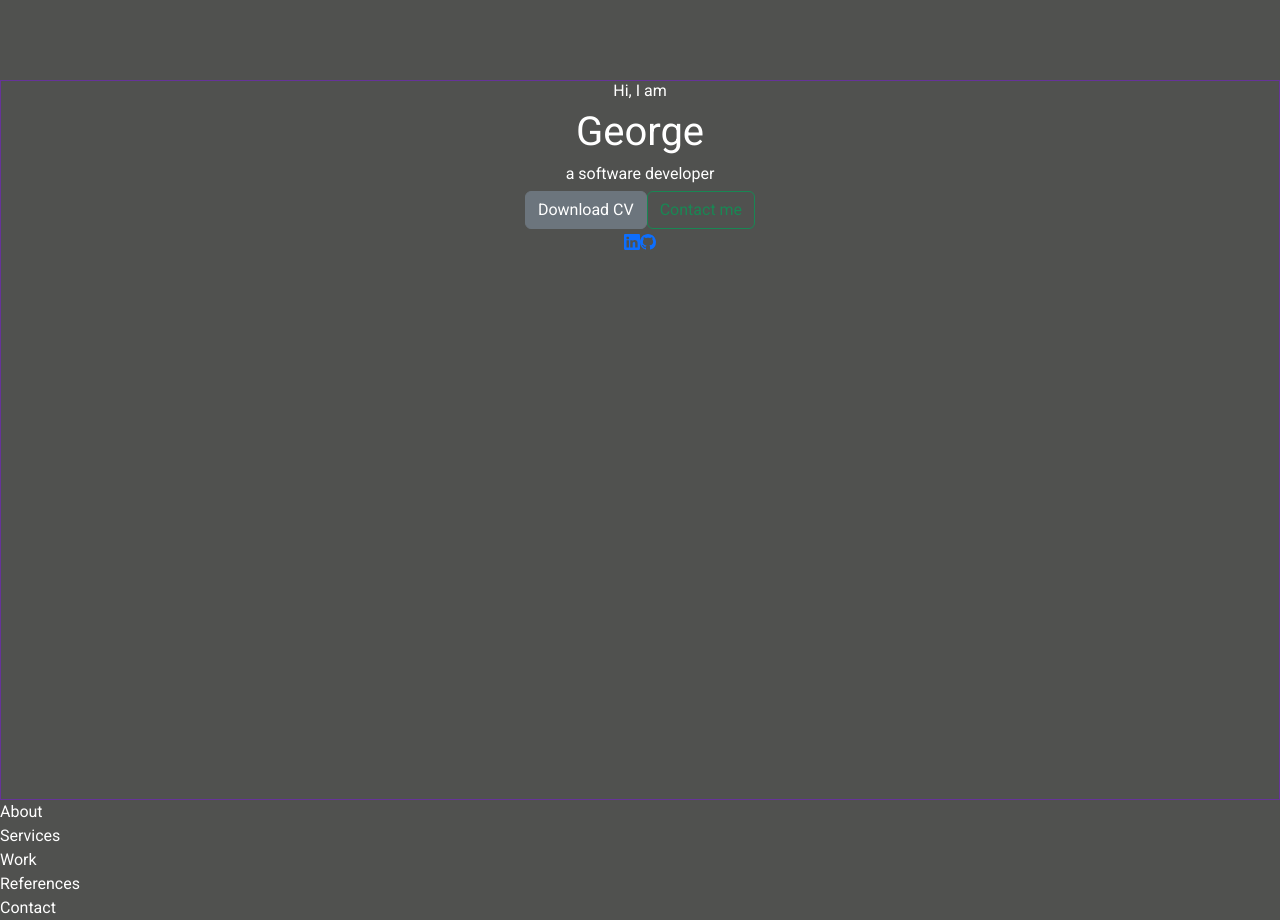
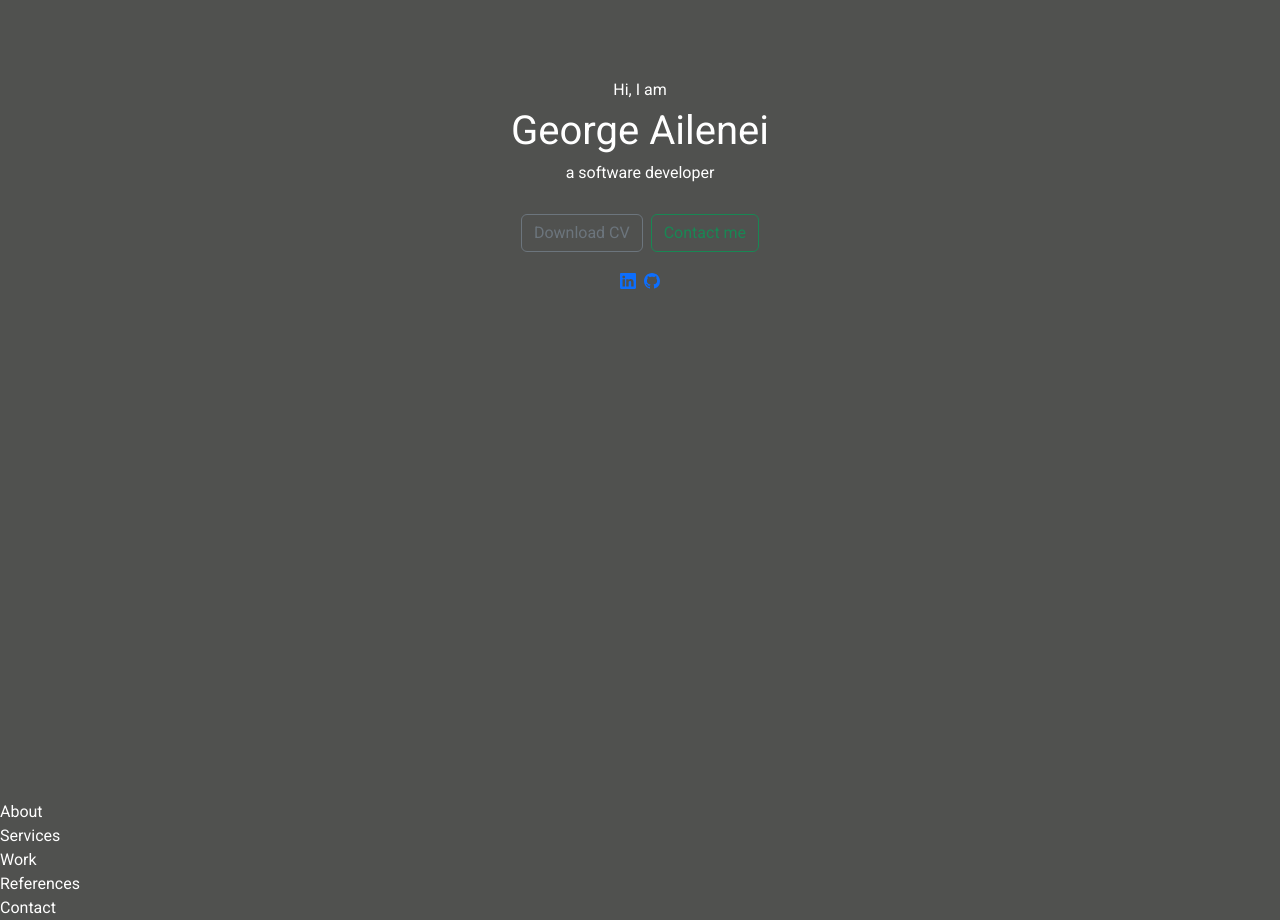
Before and after one commit to georgeailenei/portfolio_website, a React (Vite) app in the folder Portfolio/: page / in a window 1280 px wide. Built offline with nearby package versions, Linux system fonts and the light colour scheme.

Commit message:
buttons and socials css styling

```diff
--- a/Portfolio/src/components/header/Buttons.tsx
+++ b/Portfolio/src/components/header/Buttons.tsx
@@ -2,8 +2,8 @@ import React from "react";
 
 export const Buttons = () => {
   return (
-    <div>
-      <a href="" className="btn btn-secondary">
+    <div className="buttons">
+      <a href="" className="btn btn-outline-secondary">
         Download CV
       </a>
       <a href="#contact" className="btn btn-outline-success">
--- a/Portfolio/src/components/header/Header.tsx
+++ b/Portfolio/src/components/header/Header.tsx
@@ -8,7 +8,7 @@ export const Header = () => {
     <header>
       <div className="header__container">
         <h6> Hi, I am</h6>
-        <h1> George </h1>
+        <h1> George Ailenei</h1>
         <h6> a software developer</h6>
         <Buttons />
         <Socials />
--- a/Portfolio/src/components/header/Socials.tsx
+++ b/Portfolio/src/components/header/Socials.tsx
@@ -4,7 +4,7 @@ import { BsGithub } from "react-icons/bs";
 
 export const Socials = () => {
   return (
-    <div>
+    <div className="socials">
       <a href="https://linkedin.com/in/georgeailenei1992" target="_blank">
         <BsLinkedin />
       </a>
--- a/Portfolio/src/components/header/header.css
+++ b/Portfolio/src/components/header/header.css
@@ -8,5 +8,20 @@ header {
   text-align: center;
   height: 100%;
   position: relative;
-  border: solid 1px rebeccapurple;
 }
+
+/* Download CV & Contact me Buttons */
+.buttons {
+  display: flex;
+  justify-content: center;
+  gap: 0.5rem;
+  margin-top: 2rem;
+}
+
+/* Social Media Icons */
+.socials {
+  display: flex;
+  justify-content: center;
+  gap: 0.5rem;
+  margin-top: 1rem;
+}
--- a/Portfolio/src/main.css
+++ b/Portfolio/src/main.css
@@ -18,6 +18,7 @@ body {
 }
 
 /* CSS variables - you can use these variables anywhere in the project */
+/* Not sure if I will use these colors, remember to choose different color pallete */
 :root {
   --color-bg: #50514f;
   --color-bg-variant: #70c1b3;
```
